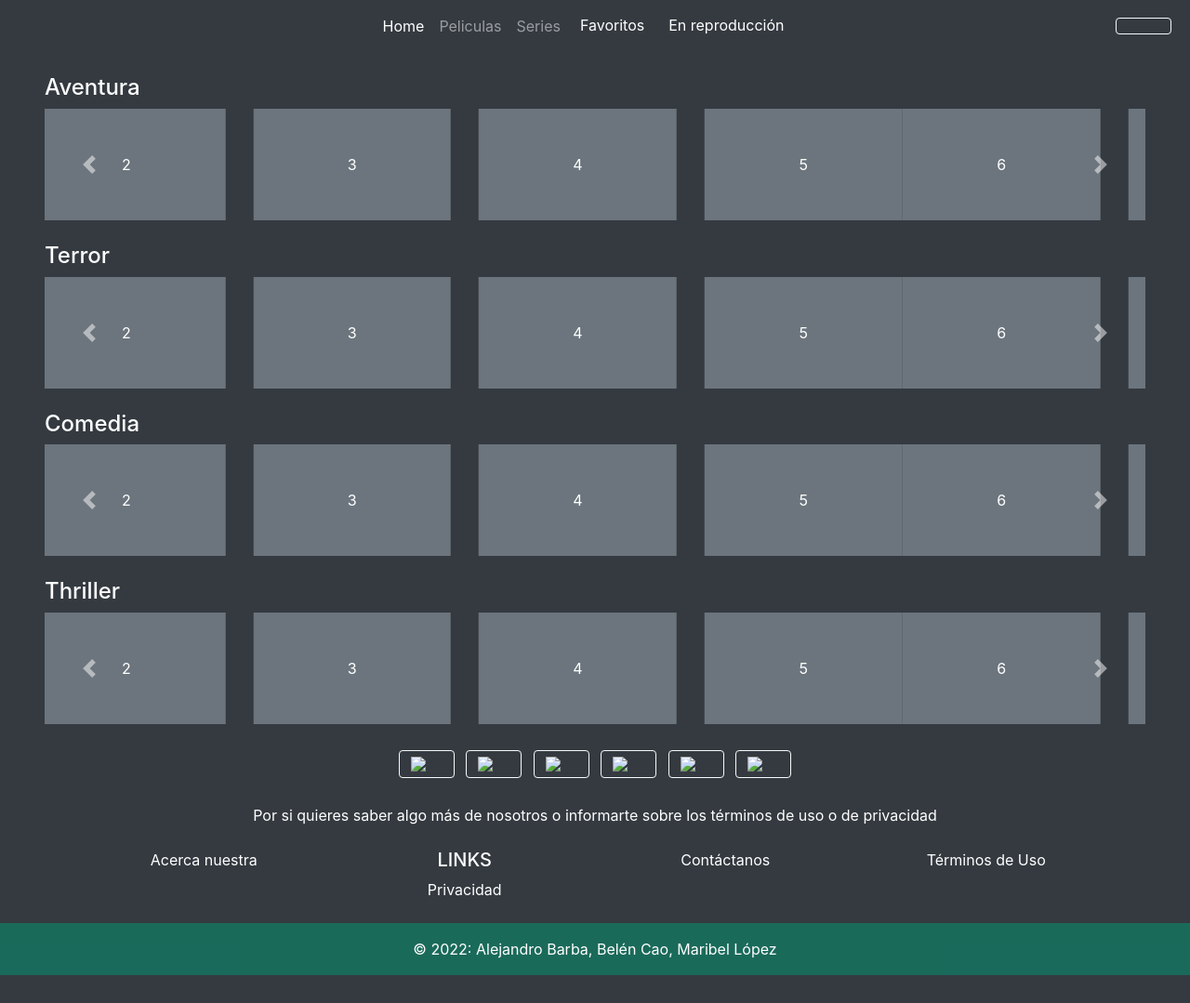
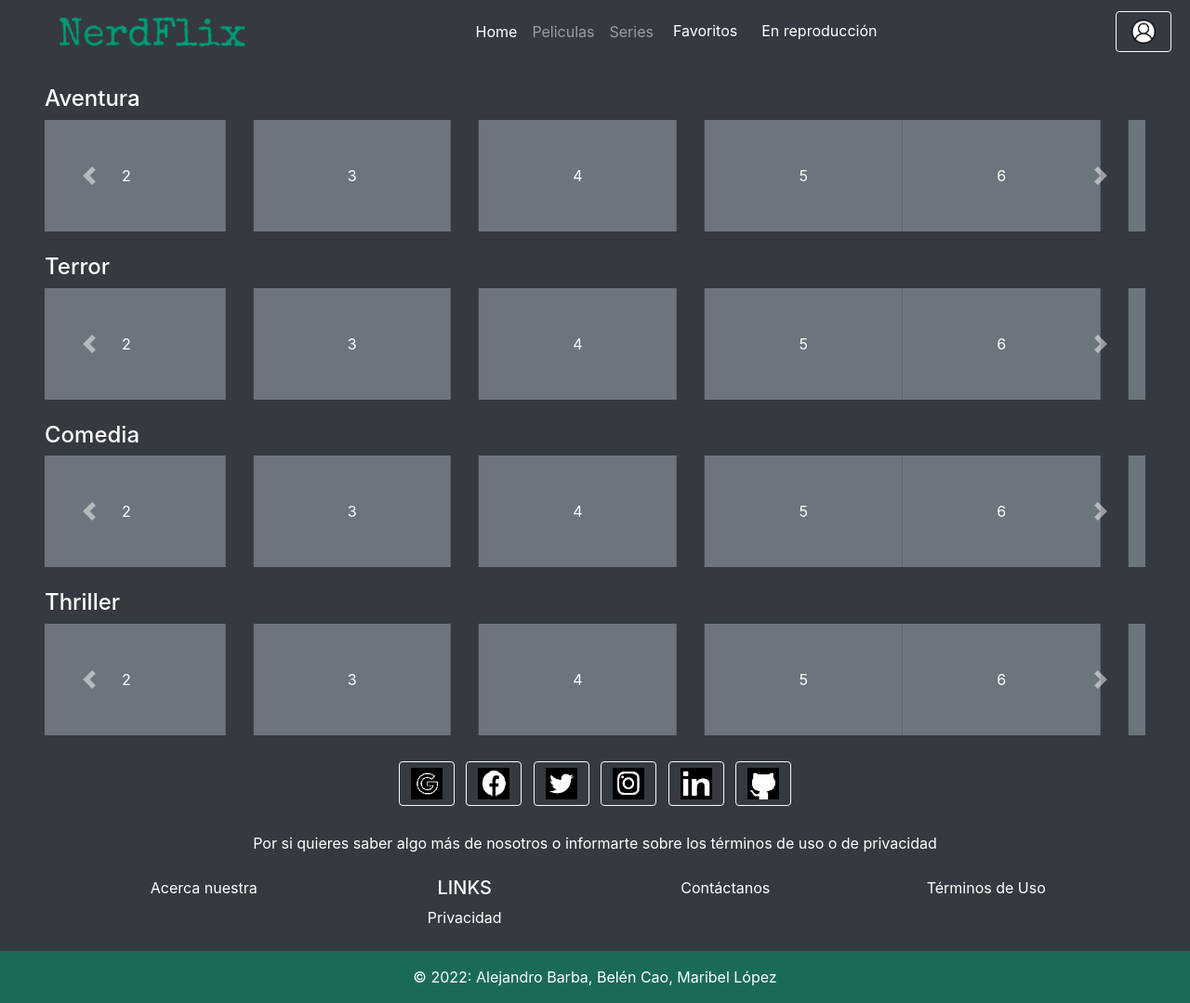
Before and after one commit to MaribelLopezRomero/NerdFlix, a plain HTML site: page Home.html in a window 1280 px wide. Shown: the whole page at 93% size. Before the commit the page ends 1049 px from the top, so only its background shows below. Drawn offline with nearby package versions, Linux system fonts and the light colour scheme.

Commit message:
links de imagenes corregidos

```diff
--- a/Home.html
+++ b/Home.html
@@ -30,7 +30,7 @@
         </li> -->
     <nav class="navbar navbar-expand-sm bg-dark navbar-dark d-flex justify-content-between">
       <div class="ps-5">
-        <img src="image 1.png" alt="" width="200" height="" />
+        <img src="images/logo.png" alt="" width="200" height="" />
       </div>
 
       <ul class="navbar-nav">
@@ -67,7 +67,7 @@
         </div>
       </ul>
       <div>
-        <a href="Perfil.html"><img class="nav-link btn btn-outline-light btn-floating m-1" src="PerfilSF.png" alt="" width="60" height="" /></a>
+        <a href="Perfil.html"><img class="nav-link btn btn-outline-light btn-floating m-1" src="images/PerfilSF.png" alt="" width="60" height="" /></a>
       </div>
     </nav>
   </header>
@@ -334,27 +334,27 @@
         <!-- Section: Redes Sociales -->
         <section class="mb-4">
           <!-- Google -->
-          <img class="btn btn-outline-light btn-floating m-1" src="/Google.png" width="60" role="button"><i
+          <img class="btn btn-outline-light btn-floating m-1" src="images/Google.png" width="60" role="button"><i
             class="fab fa-facebook-f"></i></img>
 
           <!-- Facebook -->
-          <img class="btn btn-outline-light btn-floating m-1" src="/Facebook.png" width="60" role="button"><i
+          <img class="btn btn-outline-light btn-floating m-1" src="images/Facebook.png" width="60" role="button"><i
             class="fab fa-twitter"></i></img>
 
           <!-- Twitter -->
-          <img class="btn btn-outline-light btn-floating m-1" src="/Twitter.png" width="60" role="button"><i
+          <img class="btn btn-outline-light btn-floating m-1" src="images/Twitter.png" width="60" role="button"><i
             class="fab fa-google"></i></img>
 
           <!-- Instagram -->
-          <img class="btn btn-outline-light btn-floating m-1" src="/Instagram.png" width="60" role="button"><i
+          <img class="btn btn-outline-light btn-floating m-1" src="images/Instagram.png" width="60" role="button"><i
             class="fab fa-instagram"></i></img>
 
           <!-- Linkedin -->
-          <img class="btn btn-outline-light btn-floating m-1" src="/LinkedIn.png" width="60" role="button"><i
+          <img class="btn btn-outline-light btn-floating m-1" src="images/LinkedIn.png" width="60" role="button"><i
             class="fab fa-linkedin-in"></i></img>
 
           <!-- Github -->
-          <img class="btn btn-outline-light btn-floating m-1" src="/GitHub.png" width="60" role="button"><i
+          <img class="btn btn-outline-light btn-floating m-1" src="images/GitHub.png" width="60" role="button"><i
             class="fab fa-github"></i></img>
         </section>
         <!-- Section: Redes Sociales -->
```
Also changed, not shown: Peliculas.html (+8 -8 lines), Perfil.html (+9 -9 lines), Series.html (+8 -8 lines).
